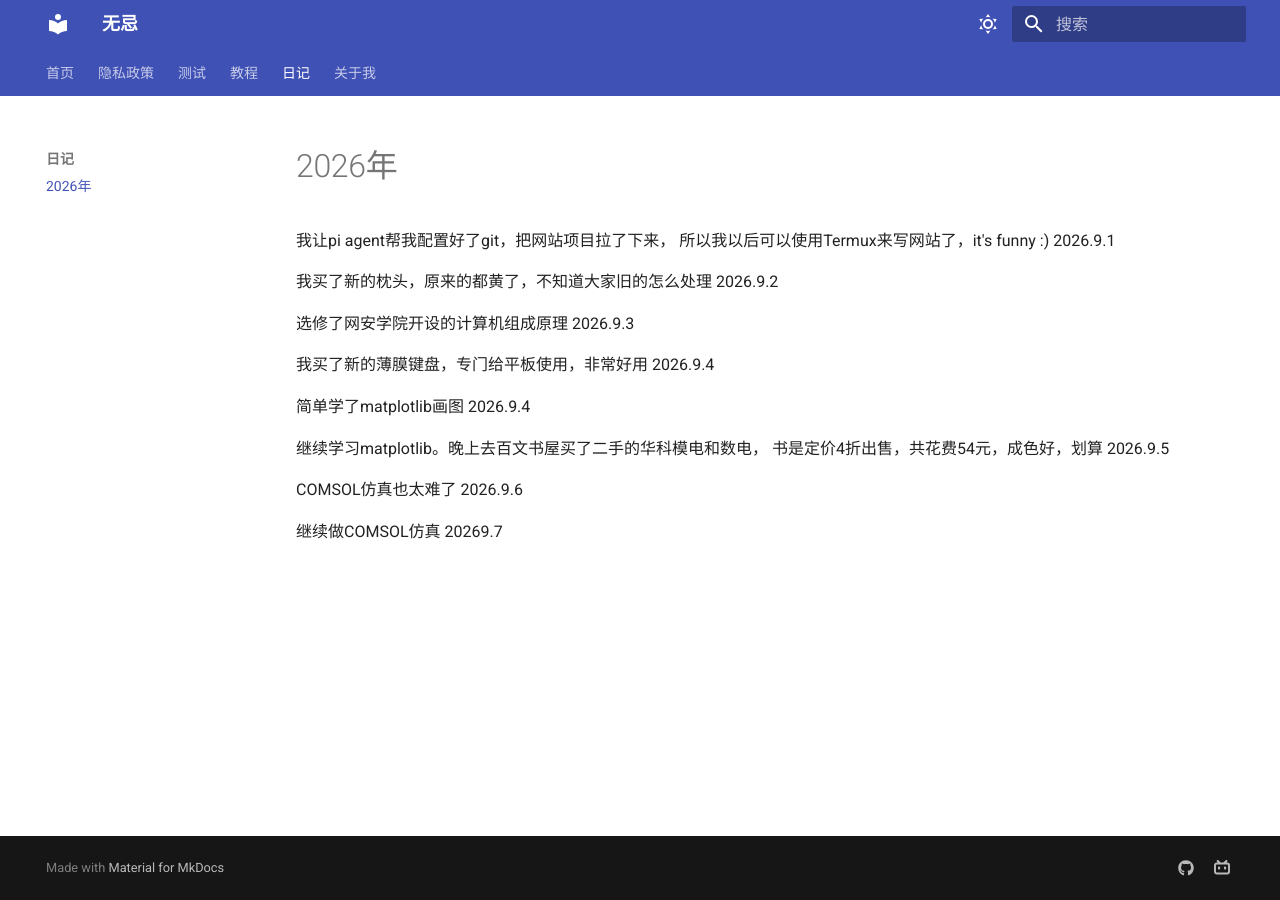
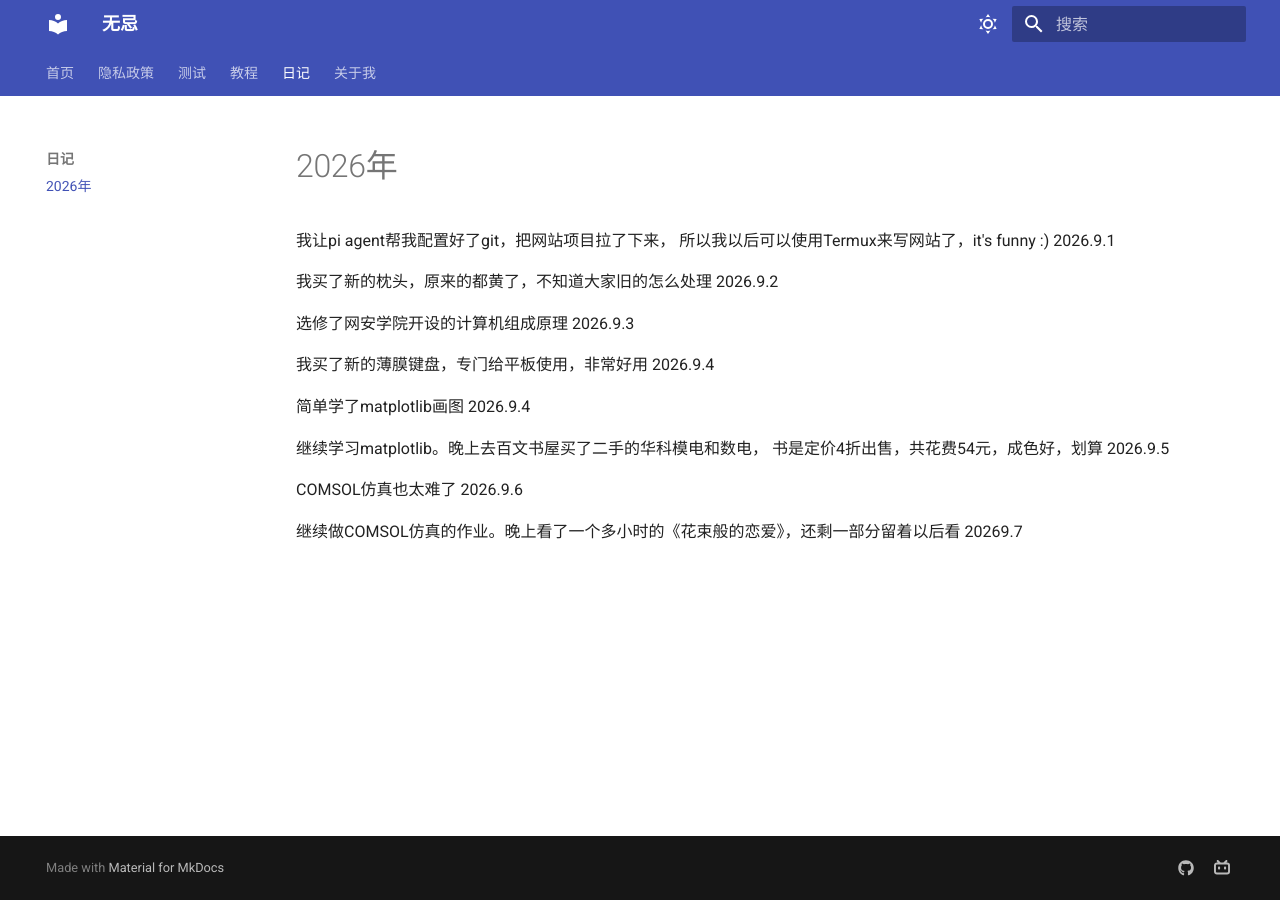
Before and after one commit to Hujiko02/Hujiko02.github.io, an MkDocs documentation site: the page built from docs/diary/2026.md, in a window 1280 px wide. Built offline with MkDocs 1.6.1 and Material for MkDocs 9.7.7, drawn with Linux system fonts in a browser that asks for light colours.

Commit message:
Auto update 2026-09-08 22:41:48

```diff
--- a/docs/diary/2026.md
+++ b/docs/diary/2026.md
@@ -14,4 +14,4 @@
 
 COMSOL仿真也太难了 2026.9.6
 
-继续做COMSOL仿真 20269.7
+继续做COMSOL仿真的作业。晚上看了一个多小时的《花束般的恋爱》，还剩一部分留着以后看 20269.7
```
